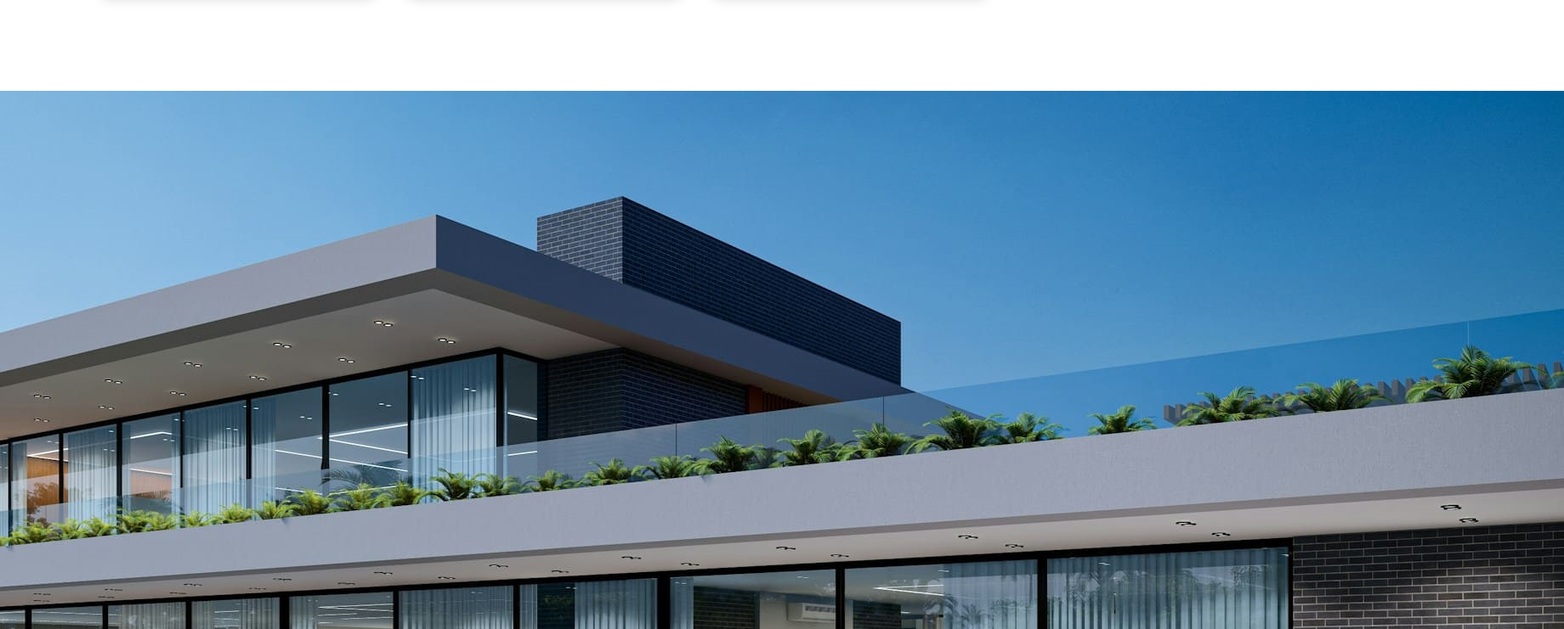
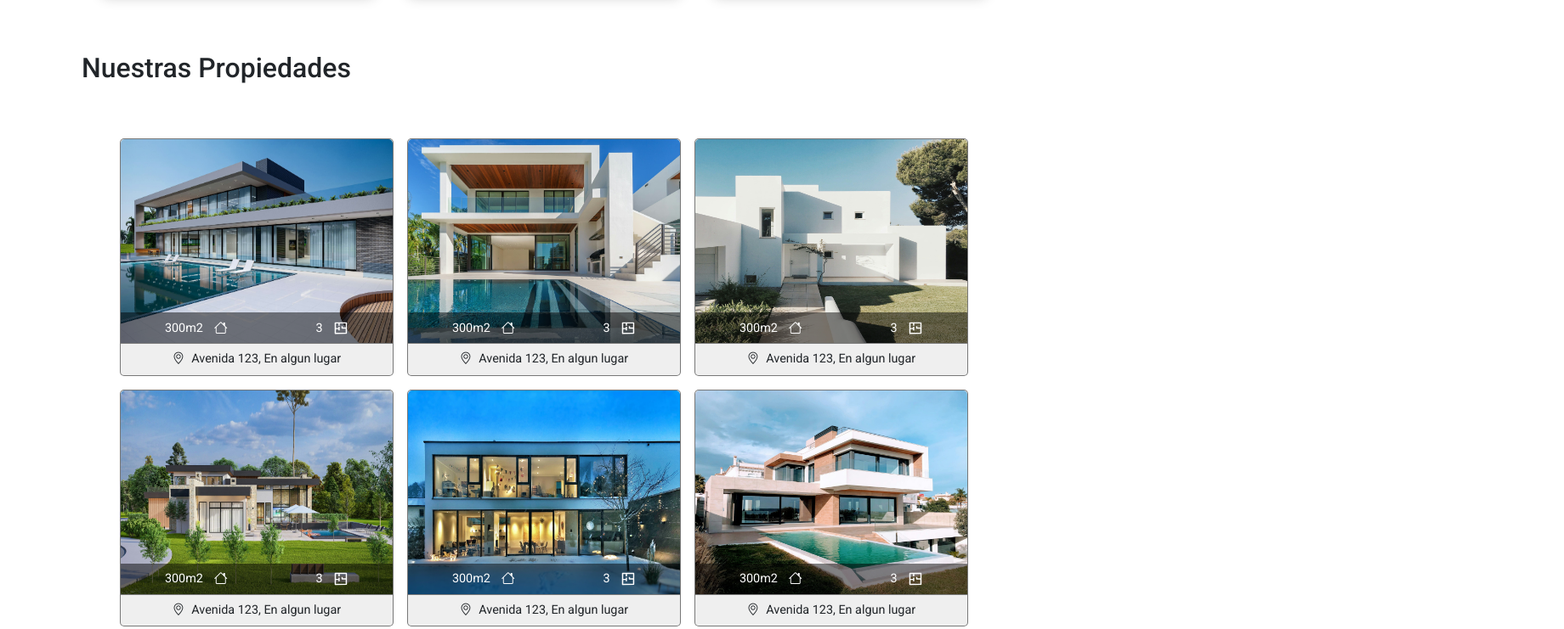
Before and after one commit to matiasealianelli/landing-inmobiliaria, a plain HTML site: page index.html in a window 1280 px wide. Shown: the part 1404-2145 px from the top of the page at 85% size, 1840 px wide, since content can reach past the window. Drawn offline with nearby package versions, Linux system fonts and the light colour scheme.

Commit message:
Agregue estilos CSS a la Galeria

```diff
--- a/styles/gallery.css
+++ b/styles/gallery.css
@@ -1,3 +1,91 @@
+.gallery{
+    width: 85%;
+}
+.title-gallery-section{
+    padding-bottom: 3.5rem;
+}
+.conteiner-gallery{
+    width: 100%;
+    display: flex;
+    flex-wrap: wrap;
+    justify-content: center;
+    position: relative;
+    gap: 1rem;
+}
+.conteiner-image{
+    display: flex;
+    flex-direction: column;
+    justify-content: center;
+    position: relative;
+    transition: all 0.1s ease;
+    border: 1px solid rgba(0, 0, 0, 0.499);
+    border-radius: 5px;
+    background-color: rgb(239, 239, 239);
+}
+.image-gallery{
+    width: 20rem;
+    height: 15rem;
+    object-fit:fill;
+    display: flex;
+    position: relative;
+    z-index: 1;
+    border-top-right-radius: 5px;
+    border-top-left-radius: 5px;
+}
+.conteiner-icons-card{
+    width: 100%;
+    height: min-content;
+    padding: 0.40rem 0;
+    background-color: rgba(0, 0, 0, 0.488);
+    display: flex;
+    justify-content: space-around;
+    align-items: center;
+    text-align: center;
+    flex-direction: row;
+    position: absolute;
+    z-index: 2;
+    bottom: 2.3rem;
+    transition: all 0.1s ease;
+}
+.col1-icons-img, .col2-icons-img{
+    height: min-content;
+    display: flex;
+    flex-direction: row;
+    gap: 0.8rem;
+    z-index: 10;
+}
+.m2-house, .nro-rooms-house{
+    width: max-content;
+    height: min-content;
+    font-size: 0.9rem;
+    display: flex;
+    gap: 0.5rem;
+    align-items: center;
+    align-self: center;
+    color: #fff;
+    margin: 0;
+}
+.icon-house{
+    color: #fff;
+    height: min-content;
+}
+.icon-rooms-house{
+    width:  1.1rem;
+    fill: #fff;
+}
+.address-house{
+    font-size: 0.9rem;
+    display: flex;
+    margin: 0.5rem 0 ;
+    justify-content: center;
+    gap: 0.5rem;
+}
+.conteiner-image:hover{
+    filter:brightness(0.5);
+    transition: all 0.1s ease;
+    cursor:pointer;
+    scale: 1.03;
+}
 
 @media (max-width:768px){
 
```
